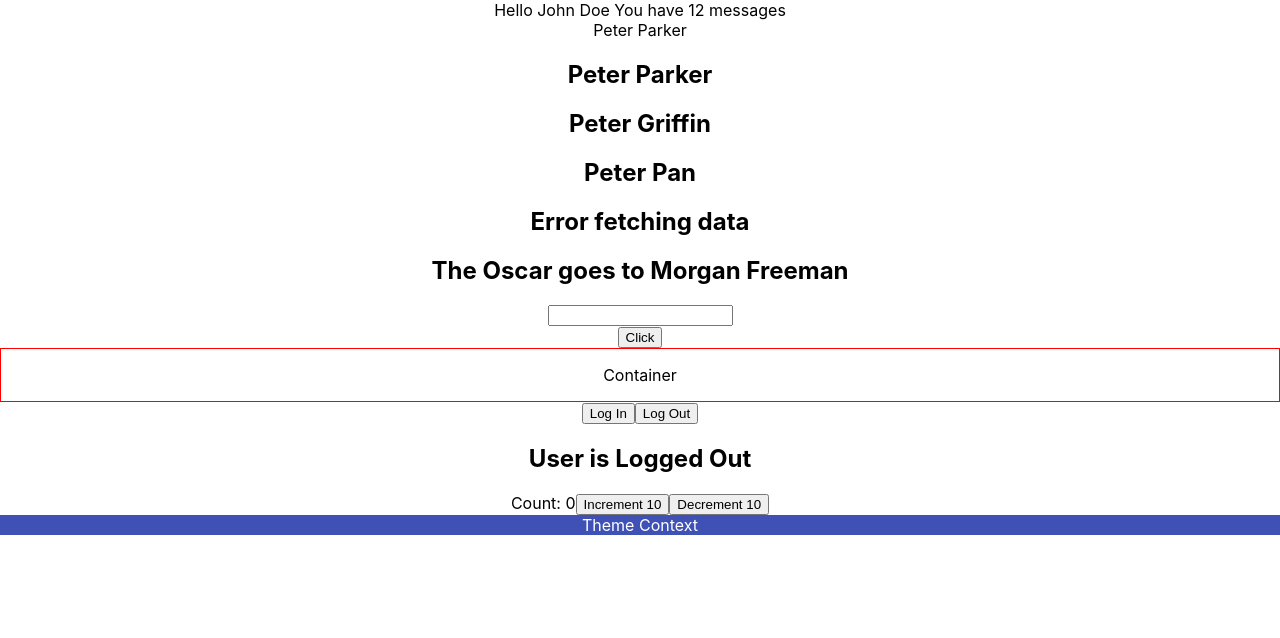
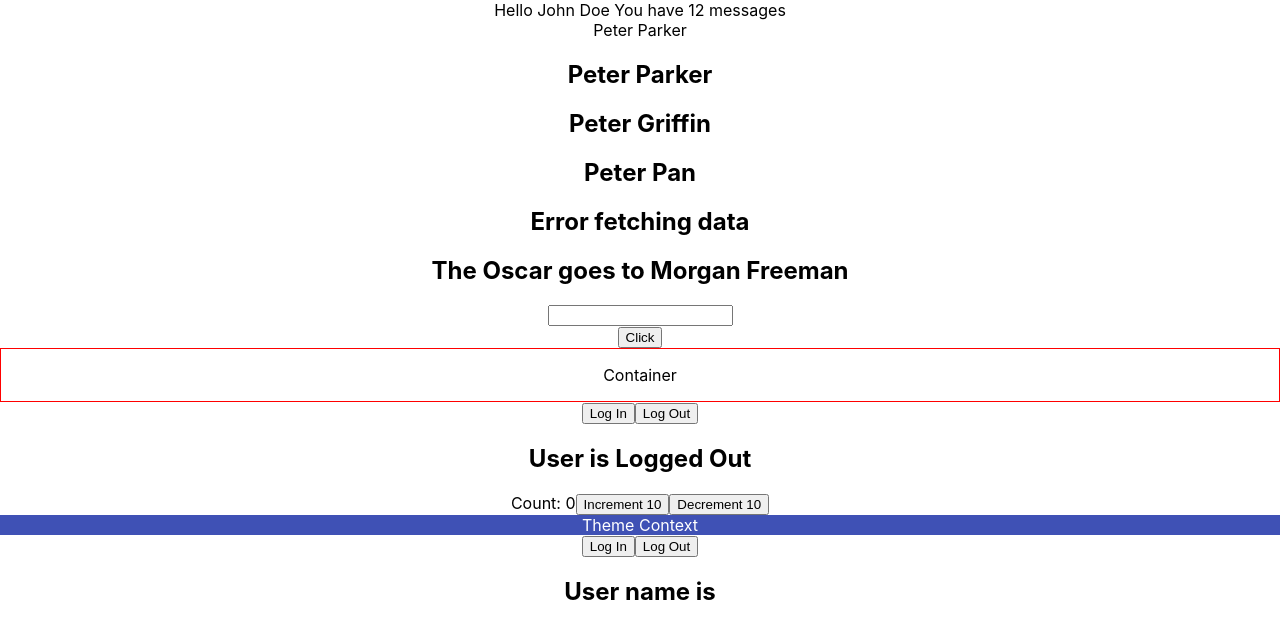
Before and after one commit to Alex-tq/react-typescript-demo, a React (Create React App) app: page / in a window 1280 px wide. Shown: the top 638 px of the page. Built offline with nearby package versions, Linux system fonts and the light colour scheme.

Commit message:
useContext with future value example

```diff
--- a/src/App.tsx
+++ b/src/App.tsx
@@ -13,6 +13,8 @@
 import Counter from "./components/Counter";
 import Box from "./context/Box";
 import { ThemeContextProvider } from "./context/ThemeContext";
+import { UserContextProvider } from "./context/UserContext";
+import User2 from "./context/User";
 
 function App() {
   const [text, setText] = useState("");
@@ -66,6 +68,10 @@
       <ThemeContextProvider>
         <Box />
       </ThemeContextProvider>
+
+      <UserContextProvider>
+        <User2 />
+      </UserContextProvider>
     </div>
   );
 }
--- /dev/null
+++ b/src/context/User.tsx
@@ -0,0 +1,23 @@
+import React, { useState, useContext } from "react";
+import { UserContext } from "./UserContext";
+
+function User() {
+  const userContext = useContext(UserContext);
+
+  const handleLogin = () => {
+    userContext?.setUser({ name: "John Doe", email: "Johndoe@gmail.com" });
+  };
+  const handleLogout = () => {
+    userContext?.setUser(null);
+  };
+
+  return (
+    <div>
+      <button onClick={handleLogin}>Log In</button>
+      <button onClick={handleLogout}>Log Out</button>
+      <h2>User name is {userContext?.user?.name}</h2>
+    </div>
+  );
+}
+
+export default User;
--- /dev/null
+++ b/src/context/UserContext.tsx
@@ -0,0 +1,28 @@
+import React, { createContext, useState } from "react";
+
+type AuthUser = {
+  name: string;
+  email: string;
+};
+
+type UserContextType = {
+  user: AuthUser | null;
+  setUser: React.Dispatch<React.SetStateAction<AuthUser | null>>;
+};
+
+type UserContextProviderProps = {
+  children: React.ReactNode;
+};
+
+const UserContext = createContext<UserContextType | null>(null);
+
+function UserContextProvider({ children }: UserContextProviderProps) {
+  const [user, setUser] = useState<AuthUser | null>(null);
+  return (
+    <UserContext.Provider value={{ user, setUser }}>
+      {children}
+    </UserContext.Provider>
+  );
+}
+
+export { UserContext, UserContextProvider };
```
